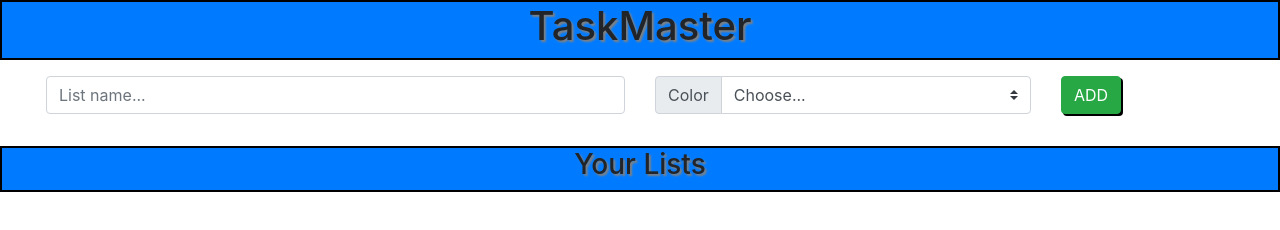
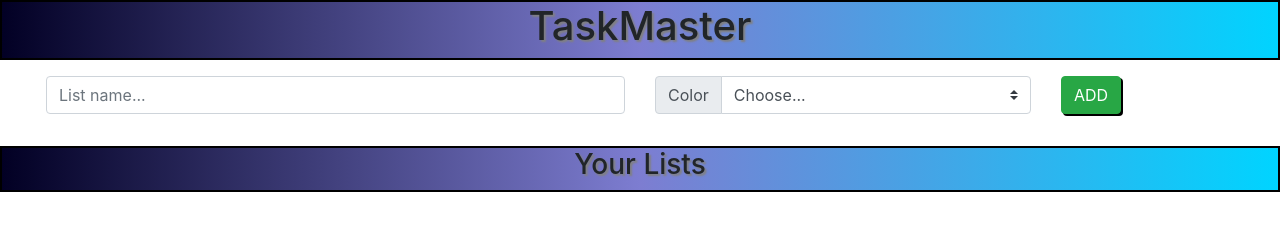
Before and after one commit to Kevinclane/TaskMaster, a plain HTML site: page index.html in a window 1280 px wide. Drawn offline with nearby package versions, Linux system fonts and the light colour scheme.

Commit message:
bit of css

```diff
--- a/app/Controllers/ListController.js
+++ b/app/Controllers/ListController.js
@@ -1,8 +1,6 @@
 import ListService from "../Services/ListService.js";
 import _store from "../store.js"
-import { generateId } from "../utils.js";
 
-//TODO Don't forget to render to the screen after every data change.
 function _drawLists() {
   let lists = _store.State.lists
   let template = ''
@@ -16,7 +14,6 @@ export default class ListController {
     _drawLists();
   }
 
-  //TODO: Your app will need the ability to create, and delete both lists and listItems
   submitForm(event) {
     let formData = event.target
     event.preventDefault()
--- a/app/Models/List.js
+++ b/app/Models/List.js
@@ -13,7 +13,7 @@ export default class List {
     return /*html*/`
     <div class="col-12 col-md-4 my-3">
     <div class="card  box-shadow">
-      <div class="card-header text-center bg-${this.color} m-3 d-flex flex-end">
+      <div class="card-header text-center bg-${this.color} m-3 d-flex flex-end box-shadow">
         <span>
         ${this.listName}
         </span>
--- a/assets/style.css
+++ b/assets/style.css
@@ -1,3 +1,11 @@
+main{
+  flex-grow: 1;
+}
+
+.bgimg{
+  background-image: url(https://cdn.pixabay.com/photo/2017/08/11/14/02/paper-2631126_1280.jpg);
+}
+
 .listItemsSpacing{
   display: flex;
   justify-content: space-between;
@@ -45,3 +53,8 @@
 * button{
   box-shadow: 2px 2px black;
 }
+
+.bg-grad{
+  background: rgb(2,0,36);
+background: linear-gradient(90deg, rgba(2,0,36,1) 0%, rgba(125,125,209,1) 50%, rgba(0,212,255,1) 100%);
+}
--- a/index.html
+++ b/index.html
@@ -11,7 +11,7 @@
 </head>
 
 <body>
-  <header class="container-fluid bg-primary text-center">
+  <header class="container-fluid bg-grad text-center">
     <div class="row border">
       <div class="col-12">
         <h1 class="lt-text-shadow">TaskMaster</h1>
@@ -51,7 +51,7 @@
         </form>
       </div>
     </div>
-    <div class="row bg-primary text-center border">
+    <div class="row bg-grad text-center border">
       <div class="col-12">
         <h3 class="lt-text-shadow">Your Lists</h3>
       </div>
@@ -69,6 +69,7 @@
   </footer>
 
 
+  <script src="https://unpkg.com/sweetalert/dist/sweetalert.min.js"></script>
   <script src="app/main.js" type="module"></script>
 </body>
 
```
